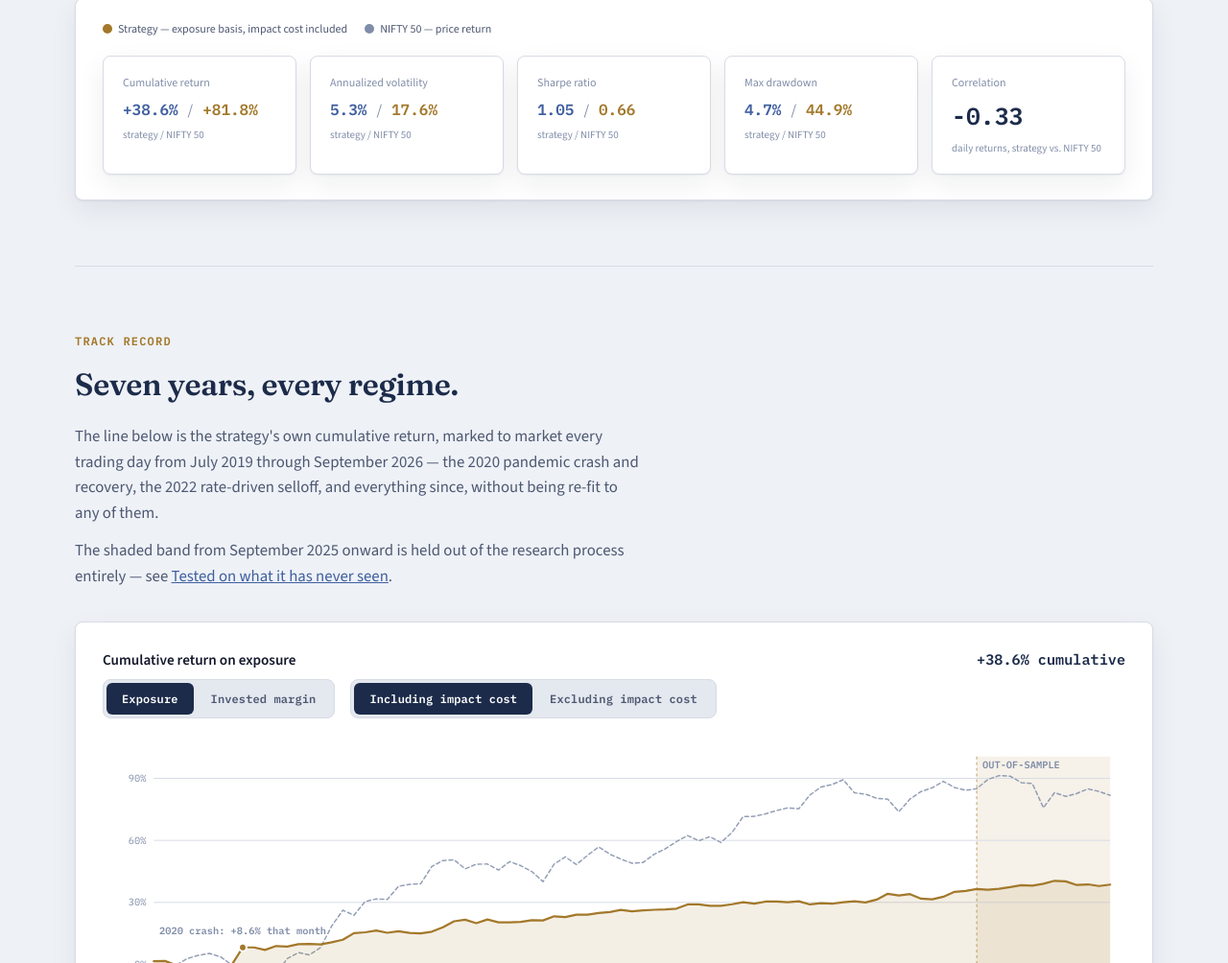
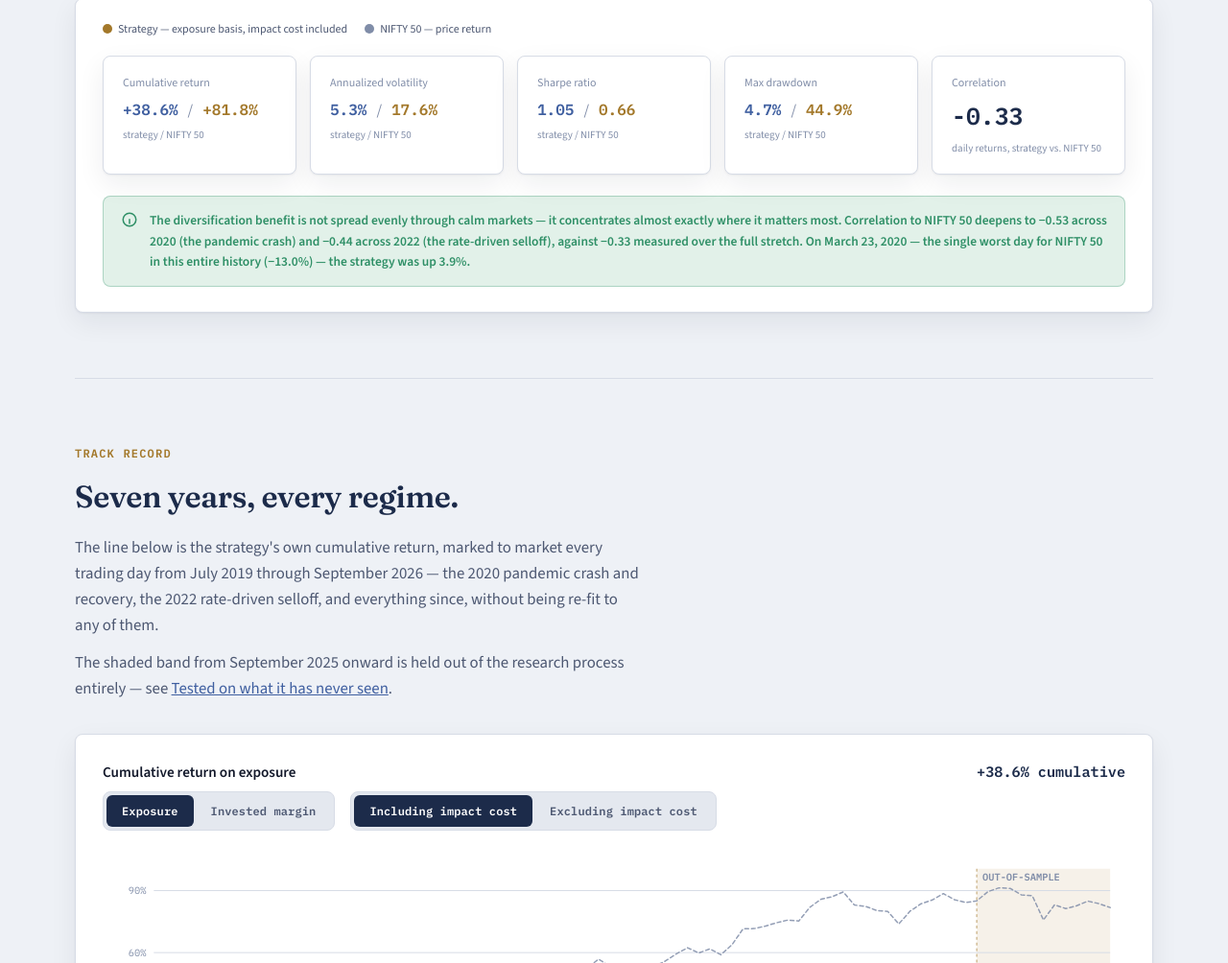
Before and after one commit to punitmsahi/investor_dashboard, a plain HTML site: page index.html in a window 1280 px wide. Shown: the part 2201-3205 px from the top of the page at 96% size. Drawn offline with nearby package versions, Linux system fonts and the light colour scheme.

Commit message:
Add crisis-alpha nuance to diversification section
Verified the NIFTY correlation is real and concentrates during equity
stress (2020: -0.53, 2022: -0.44 vs -0.33 full period), including the
March 23, 2020 spot check (NIFTY -13.0%, strategy +3.9%).

Co-Authored-By: Claude Sonnet 5 <noreply@anthropic.com>

```diff
--- a/index.html
+++ b/index.html
@@ -497,6 +497,15 @@
           <div class="v" id="vs-corr">-0.33</div>
           <div class="basis">daily returns, strategy vs. NIFTY 50</div>
         </div>
+      </div>
+      <div class="verdict-strip" style="align-items:flex-start;">
+        <svg viewBox="0 0 24 24" fill="none" stroke="currentColor" stroke-width="2" style="margin-top:1px;"><circle cx="12" cy="12" r="9"/><path d="M12 8h.01M11 12h1v5h1"/></svg>
+        <span>The diversification benefit is not spread evenly through calm markets &mdash; it
+        concentrates almost exactly where it matters most. Correlation to NIFTY 50 deepens to
+        &minus;0.53 across 2020 (the pandemic crash) and &minus;0.44 across 2022 (the rate-driven
+        selloff), against &minus;0.33 measured over the full stretch. On March 23, 2020 &mdash; the
+        single worst day for NIFTY 50 in this entire history (&minus;13.0%) &mdash; the strategy
+        was up 3.9%.</span>
       </div>
     </div>
   </section>
```
